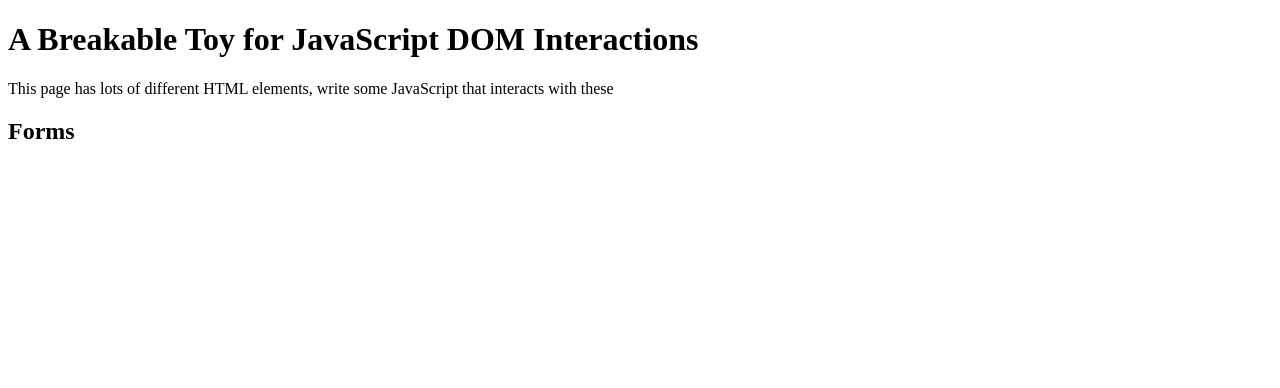
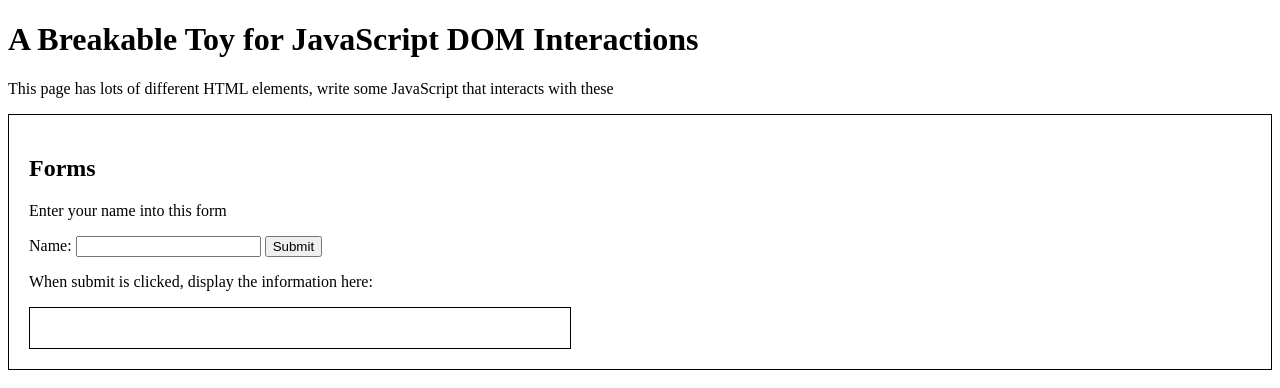
Before and after one commit to soph-g/JavaScriptInteractions, a plain HTML site: page index.html in a window 1280 px wide. Drawn offline with Linux system fonts and the light colour scheme.

Commit message:
:lipstick: adds simple form to index.html

```diff
--- a/index.html
+++ b/index.html
@@ -9,8 +9,21 @@
       <h1>A Breakable Toy for JavaScript DOM Interactions</h1>
       <p>This page has lots of different HTML elements, write some JavaScript that interacts with these</p>
     </div>
-    <div id="form-interactions">
+    <div id="form-interactions" style="border: 1px solid black; padding: 20px;" >
       <h2>Forms</h2>
+      <div id="basic-form">
+        <p>Enter your name into this form</p>
+        <form>
+          <label for="name">Name:</label>
+          <input id="name" type="text">
+          <input type="submit" value="Submit"/>
+        </form>
+      </div>
+      <div id="form-output">
+        <p>When submit is clicked, display the information here:</p>
+        <div id="form-data" style="border: 1px solid black; padding: 20px; font: 25px; width: 500px">
+        <div>
+      </div>
     </div>
   </body>
 </html>
```
